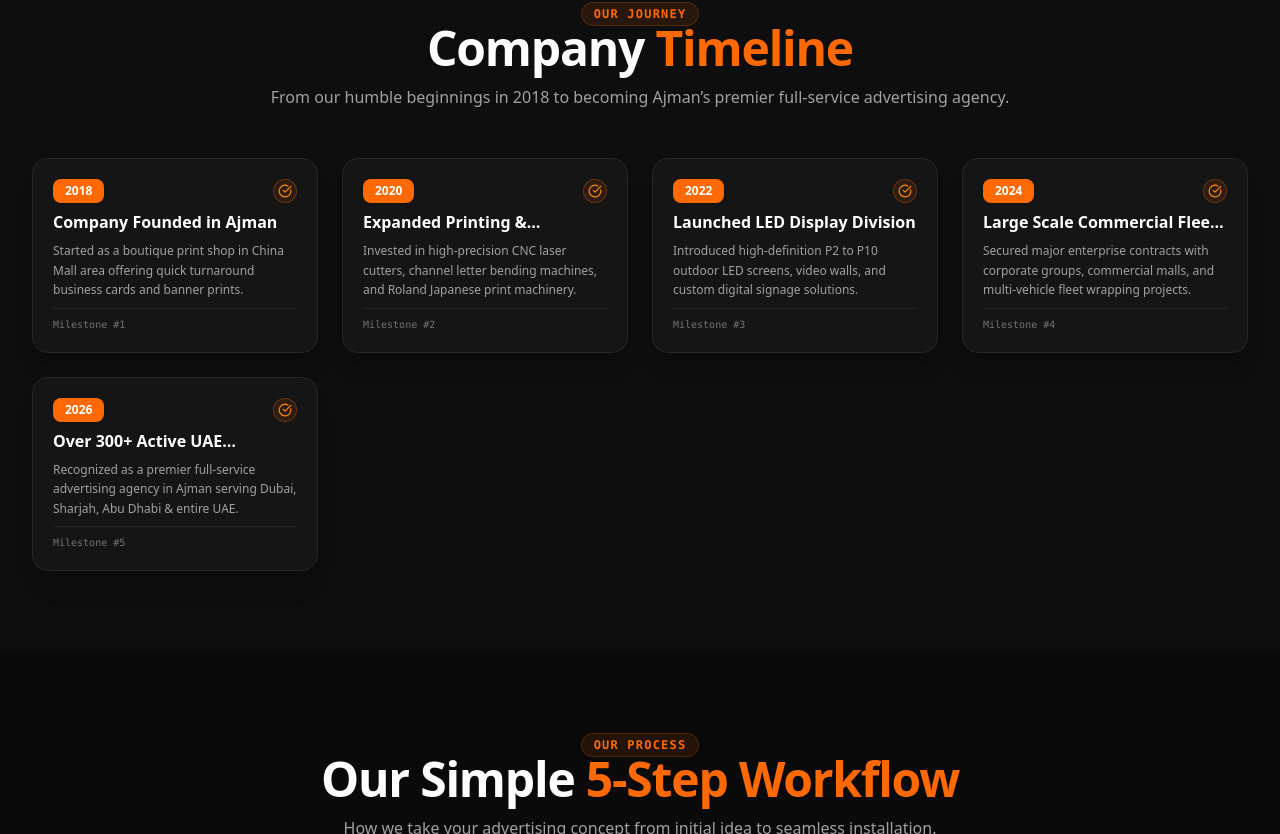
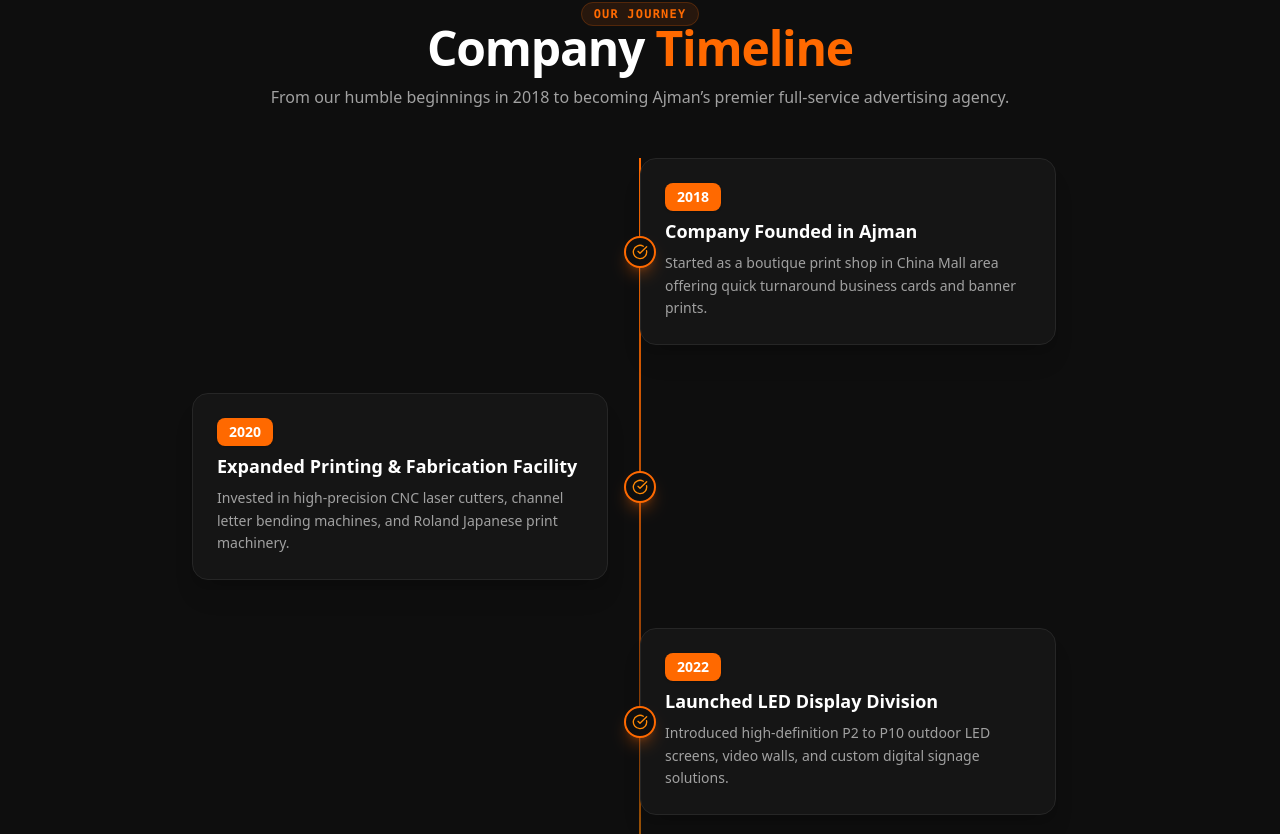
Before and after one commit to ahmathmusharraf/PixelsAdvertisement2, a React (Vite) app: page / in a window 1280 px wide. Shown: the part 7506-8340 px from the top of the page. Built offline with nearby package versions, Linux system fonts and the light colour scheme.

Commit message:
Update TimelineSection.tsx

```diff
--- a/src/components/TimelineSection.tsx
+++ b/src/components/TimelineSection.tsx
@@ -27,45 +27,62 @@ export const TimelineSection: React.FC = () => {
           </p>
         </motion.div>
 
-        {/* Timeline Cards Grid - 2 Columns on Mobile */}
-        <div className="grid grid-cols-2 lg:grid-cols-4 gap-2.5 sm:gap-6">
-          {timelineData.map((item, idx) => (
+        {/* Timeline Desktop / Mobile Container */}
+        <div className="relative max-w-4xl mx-auto">
+          {/* Vertical Connecting Line */}
+          <motion.div
+            initial={{ scaleY: 0 }}
+            whileInView={{ scaleY: 1 }}
+            viewport={{ once: true }}
+            transition={{ duration: 1, ease: 'easeOut' }}
+            className="absolute left-3.5 sm:left-1/2 top-0 bottom-0 w-0.5 bg-gradient-to-b from-orange-500 via-orange-500/50 to-amber-400 -translate-x-1/2 origin-top"
+          />
+
+          <div className="space-y-3.5 sm:space-y-12">
+            {timelineData.map((item, idx) => {
+              const isEven = idx % 2 === 0;
+              return (
                 <motion.div
                   key={item.year}
-              initial={{ opacity: 0, y: 20 }}
-              whileInView={{ opacity: 1, y: 0 }}
-              viewport={{ once: true }}
+                  initial={{ opacity: 0, x: isEven ? 20 : -20 }}
+                  whileInView={{ opacity: 1, x: 0 }}
+                  viewport={{ once: true, margin: '-30px' }}
                   transition={{ duration: 0.4, delay: idx * 0.08 }}
-              whileHover={{ y: -4 }}
-              className="bg-neutral-900/80 border border-neutral-800 hover:border-orange-500/50 p-2.5 sm:p-5 rounded-xl sm:rounded-2xl shadow-xl transition-all duration-300 group flex flex-col justify-between"
+                  className={`relative flex flex-col sm:flex-row items-center ${
+                    isEven ? 'sm:flex-row-reverse' : ''
+                  }`}
                 >
-              <div>
-                <div className="flex items-center justify-between mb-1.5 sm:mb-2">
-                  <span className="px-2 sm:px-3 py-0.5 sm:py-1 rounded-md sm:rounded-lg bg-orange-500 text-white font-extrabold text-[10px] sm:text-xs shadow">
+                  {/* Content Box */}
+                  <div className="w-full sm:w-1/2 pl-8 sm:pl-0 sm:px-8">
+                    <motion.div
+                      whileHover={{ y: -3 }}
+                      className="bg-neutral-900/80 border border-neutral-800 hover:border-orange-500/50 p-3 sm:p-6 rounded-xl sm:rounded-2xl shadow-xl transition-all duration-300 group"
+                    >
+                      <div className="flex items-center justify-between mb-1 sm:mb-2">
+                        <span className="px-2 py-0.5 sm:px-3 sm:py-1 rounded-md sm:rounded-lg bg-orange-500 text-white font-extrabold text-[10px] sm:text-sm shadow">
                           {item.year}
                         </span>
-                  <div className="w-5 h-5 sm:w-6 sm:h-6 rounded-full bg-orange-500/10 border border-orange-500/30 text-orange-400 flex items-center justify-center">
-                    <CheckCircle className="w-3 h-3 sm:w-3.5 sm:h-3.5" />
-                  </div>
+                        <Flame className="w-3.5 h-3.5 sm:w-4 sm:h-4 text-orange-400 opacity-0 group-hover:opacity-100 transition" />
                       </div>
 
-                <h3 className="text-xs sm:text-base font-bold text-white group-hover:text-orange-400 transition leading-snug line-clamp-1">
+                      <h3 className="text-xs sm:text-lg font-bold text-white group-hover:text-orange-400 transition leading-snug">
                         {item.title}
                       </h3>
 
-                <p className="text-[11px] sm:text-xs text-neutral-400 leading-tight sm:leading-relaxed mt-1 sm:mt-2 line-clamp-3">
+                      <p className="text-[11px] sm:text-sm text-neutral-400 leading-tight sm:leading-relaxed mt-1 sm:mt-2">
                         {item.description}
                       </p>
+                    </motion.div>
                   </div>
 
-              <div className="mt-2 pt-2 border-t border-neutral-800/80 flex items-center justify-between">
-                <span className="text-[9px] sm:text-[10px] text-neutral-500 font-mono">
-                  Milestone #{idx + 1}
-                </span>
-                <Flame className="w-3 h-3 sm:w-3.5 sm:h-3.5 text-orange-400 opacity-0 group-hover:opacity-100 transition" />
+                  {/* Center Node Pin */}
+                  <div className="absolute left-3.5 sm:left-1/2 -translate-x-1/2 w-5 h-5 sm:w-8 sm:h-8 rounded-full bg-[#0E0E0E] border-2 border-orange-500 text-orange-400 flex items-center justify-center shadow-lg shadow-orange-500/30 z-10">
+                    <CheckCircle className="w-3 h-3 sm:w-4 sm:h-4" />
                   </div>
                 </motion.div>
-          ))}
+              );
+            })}
+          </div>
         </div>
       </div>
     </section>
```
Lines whose indentation alone changed are shown as unchanged.
